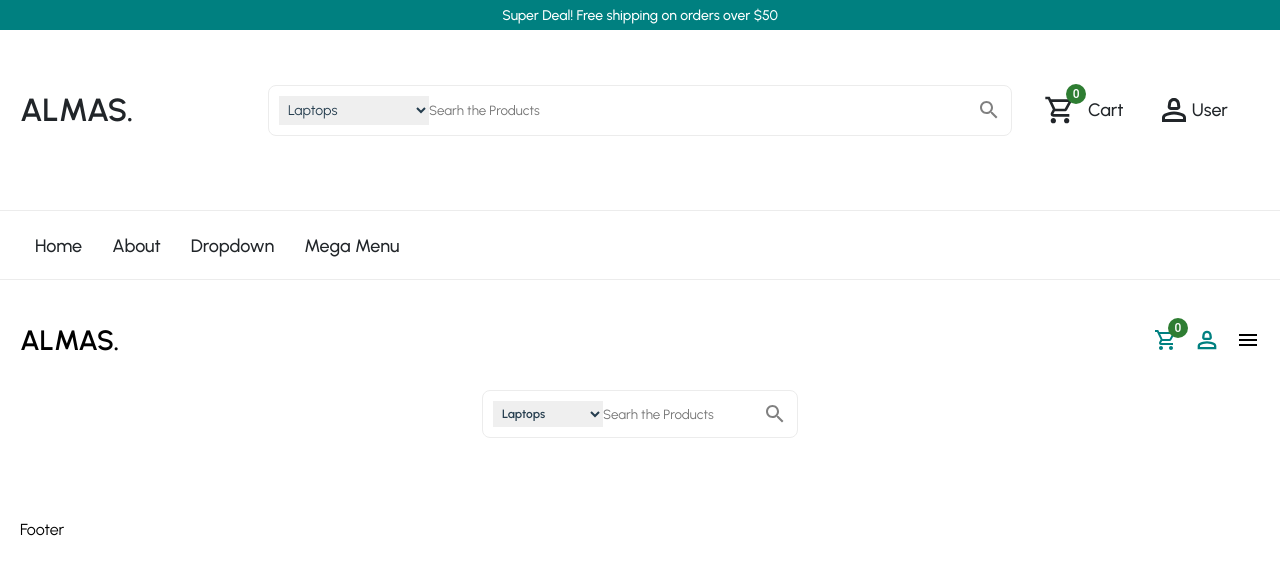
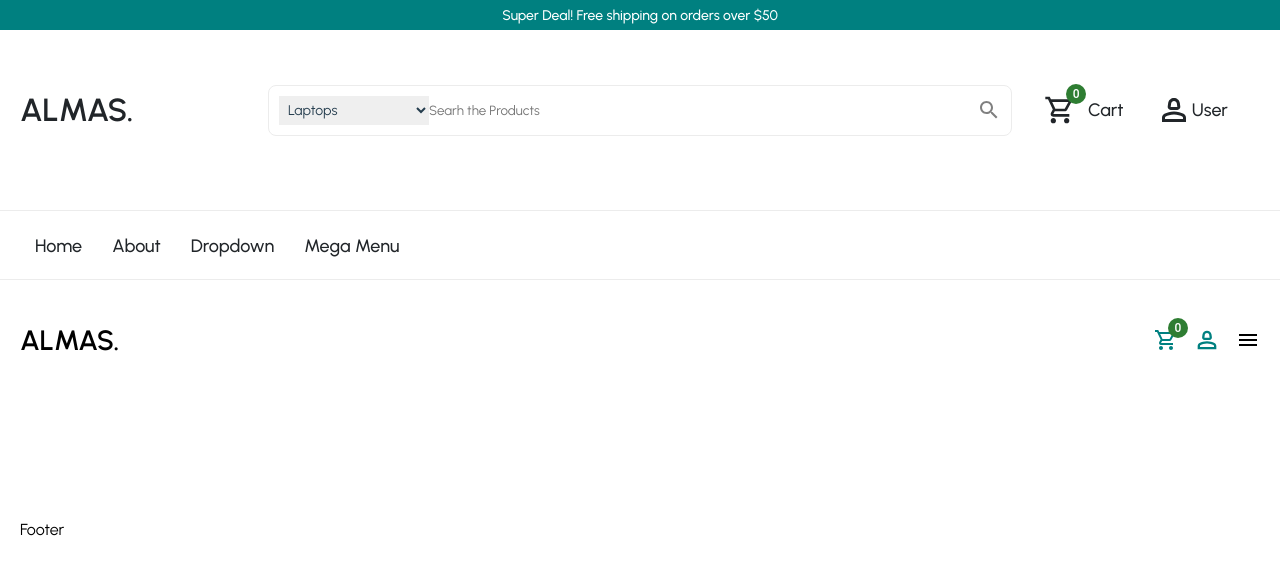
Before and after one commit to almasrafaqat/PahlaStore, a React (Create React App) app: page / in a window 1280 px wide. Shown: the top 574 px of the page. Built offline with nearby package versions, Linux system fonts and the light colour scheme.

Commit message:
MenuLink enable active color

```diff
--- a/src/components/header-mobile/header-mobile.component.jsx
+++ b/src/components/header-mobile/header-mobile.component.jsx
@@ -152,23 +152,10 @@ const HeaderMobile = () => {
               </MenuIconContainer>
             </IconWrapper>
           </Left>
-          <Center>
-            <SearchContainer>
-              <CategorySelect>
-                <CategoryOption disabled>Select Category</CategoryOption>
-                <CategoryOption>Laptops</CategoryOption>
-                <CategoryOption>Smartphone</CategoryOption>
-                <CategoryOption>Women Dresses</CategoryOption>
-              </CategorySelect>
-              <InputContainer>
-                <Input placeholder="Searh the Products" />
-                <SearchIcon />
-              </InputContainer>
-            </SearchContainer>
-          </Center>
+
         </Wrapper>
       </Container>
-      {menuOpen && <NavMobile style={{ left: "0px" }} />}
+      {menuOpen && <NavMobile />}
     </>
   );
 };
--- a/src/components/nav-mobile/nav-mobile.component.jsx
+++ b/src/components/nav-mobile/nav-mobile.component.jsx
@@ -61,6 +61,9 @@ const MenuLink = styled(Link)`
   display: flex;
   align-items: center;
   justify-content: space-between;
+  background-color: ${(props) => props.active === "active" ? "teal" : ""};
+  color: ${(props) => props.active === "active" ? "white" : ""};
+
 
 
   &:hover {
@@ -210,7 +213,7 @@ const NavMobile = () => {
             <MenuLink>About</MenuLink>
           </MenuList>
           <MenuList>
-            <MenuLink name="dropdown" onClick={DropdownHanlder}>
+            <MenuLink active={`${visible.dropdown ? "active" : "inactive"}`} name="dropdown" onClick={DropdownHanlder} >
               Dropdown
               <ArrowIcon
 
@@ -237,7 +240,7 @@ const NavMobile = () => {
             </DropdownItem>
           </MenuList>
           <MenuList>
-            <MenuLink name="megaMenu" onClick={DropdownHanlder}>
+            <MenuLink active={`${visible.megaMenu ? "active" : "inactive"}`} name="megaMenu" onClick={DropdownHanlder}>
               Mega Menu
               <ArrowIcon
                 style={{
@@ -328,7 +331,7 @@ const NavMobile = () => {
           </MenuList>
         </MenuItem>
       </Wrapper>
-    </Container>
+    </Container >
   );
 };
 
```
